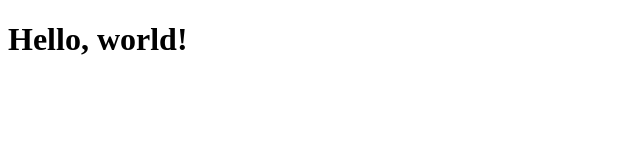
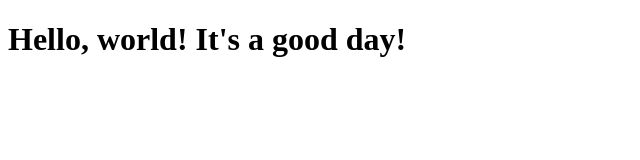
Before and after one commit to xzssyy/xzssyy.github.io, a plain HTML site: page index.html in a window 1280 px wide. Shown: the whole page, without its empty margins (0-640 px from the left). Drawn offline with Linux system fonts and the light colour scheme.

Commit message:
addition

```diff
--- a/index.html
+++ b/index.html
@@ -6,6 +6,6 @@
 	<title>Hello, world!</title>
 </head>
 <body>
-<h1>Hello, world!</h1>
+<h1>Hello, world! It's a good day!</h1>
 </body>
 </html>
```
